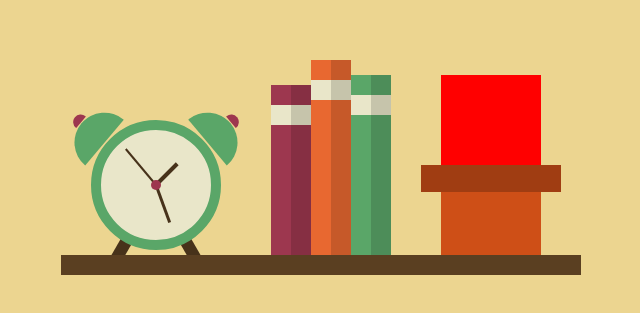
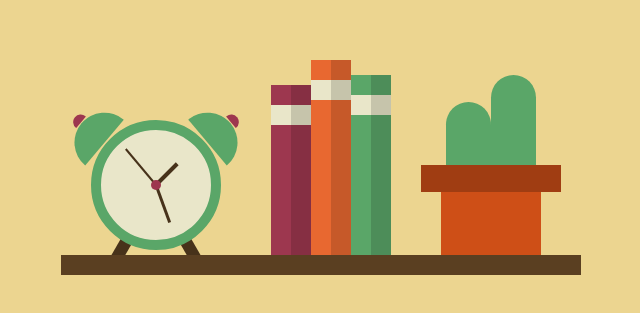
Before and after one commit to tod619/21_CSSDrawing_BookShelf, a plain HTML site: page index.html in a window 1280 px wide. Shown: the part 135-448 px from the top of the page, without its empty margins (319-959 px from the left). Drawn offline with Linux system fonts and the light colour scheme.

Commit message:
add style to the cactus plant in style.css file

```diff
--- a/style.css
+++ b/style.css
@@ -227,7 +227,6 @@ body {
 .cactus {
     width: 100px;
     height: 180px;
-    background-color: red;
     position: absolute;
     left: 380px;
     top:-180px;
@@ -256,3 +255,23 @@ body {
     top: 0;
     left: -20%;
 }
+
+.plant-left {
+    width: 45%;
+    height: 35%;
+    background-color: #5aa668;
+    position: absolute;
+    bottom: 50%;
+    left: 5%;
+    border-radius: 50px 50px 0 0;
+}
+
+.plant-right {
+    width: 45%;
+    height: 50%;
+    background-color: #5aa668;
+    position: absolute;
+    bottom: 50%;
+    right: 5%;
+    border-radius: 50px 50px 0 0;
+}
```
